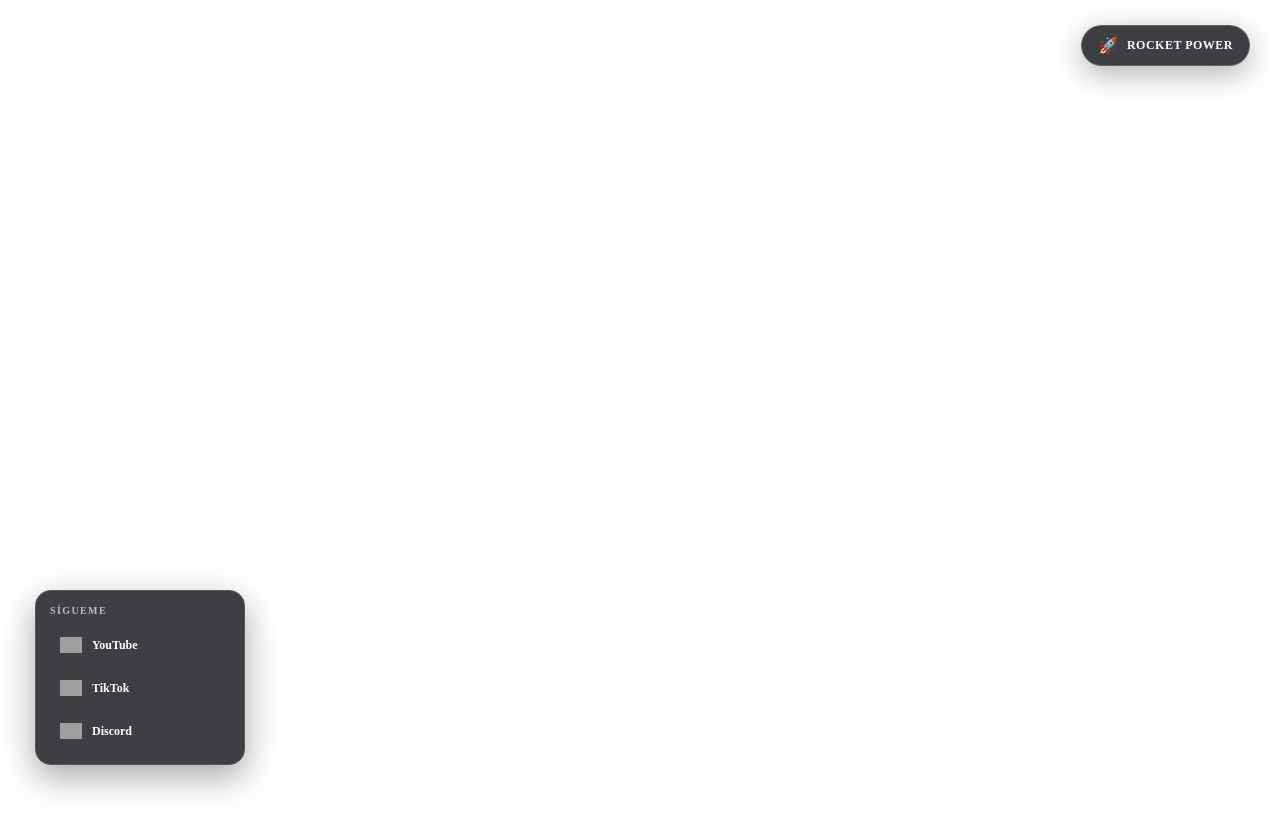
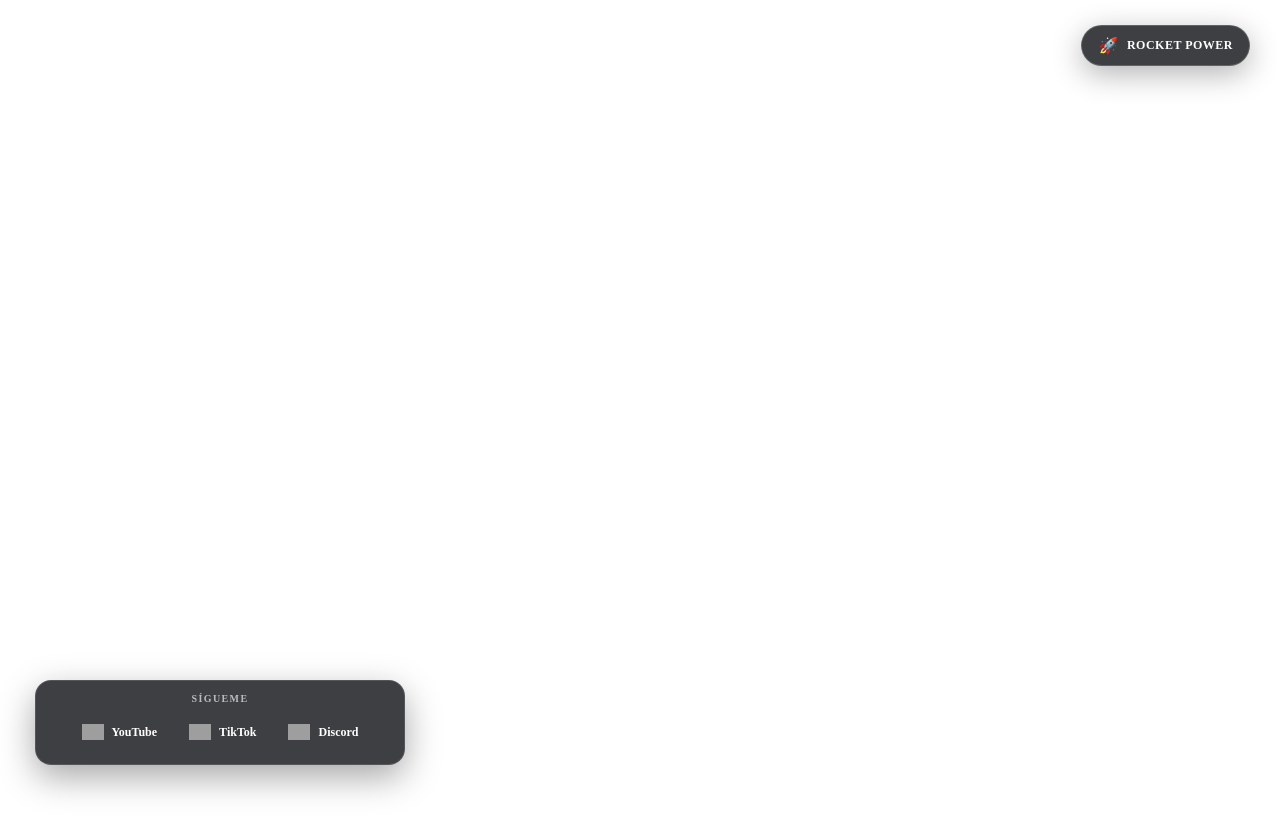
Before and after one commit to Smonk14/smonk-radio-web, a website built with Vite: page index.html in a window 1280 px wide. Built offline with nearby package versions, Linux system fonts and the light colour scheme; some packages are replaced by stand-ins of ours; no server answers; the database is empty; grey boxes are pictures that could not be loaded.

Commit message:
Feat: arreglo redes sociales

```diff
--- a/src/styles/social-links.css
+++ b/src/styles/social-links.css
@@ -6,9 +6,11 @@
 
   z-index: 60;
 
-  width: 180px;
+  /* Ya no necesitamos 180px porque ahora son 3 botones horizontales */
+  width: auto;
+  min-width: 340px;
 
-  padding: 14px;
+  padding: 12px 14px;
 
   border: 1px solid rgba(255, 255, 255, 0.12);
   border-radius: 16px;
@@ -26,7 +28,7 @@
 .smonk-socials-title {
   display: block;
 
-  margin-bottom: 10px;
+  margin-bottom: 8px;
 
   color: rgba(255, 255, 255, 0.65);
 
@@ -34,22 +36,27 @@
   font-weight: 900;
 
   letter-spacing: 1.4px;
+
+  text-align: center;
 }
 
 .smonk-socials-links {
   display: flex;
-  flex-direction: column;
+  flex-direction: row;
+  align-items: center;
+  justify-content: center;
 
-  gap: 5px;
+  gap: 8px;
 }
 
 .smonk-social-link {
   display: flex;
   align-items: center;
+  justify-content: center;
 
-  gap: 10px;
+  gap: 8px;
 
-  padding: 8px 10px;
+  padding: 9px 12px;
 
   border-radius: 10px;
 
@@ -77,11 +84,14 @@
 .smonk-social-link:hover {
   background: rgba(237, 20, 45, 0.16);
 
-  transform: translateX(3px);
+  /* Horizontal queda mejor levantarlo que moverlo a la derecha */
+  transform: translateY(-2px);
 }
 
 
-/* MOBILE */
+/* =========================
+   MOBILE
+   ========================= */
 
 @media (max-width: 768px) {
   #smonk-socials {
@@ -94,26 +104,18 @@
     transform: translateX(-50%);
 
     width: calc(100vw - 28px);
+    min-width: 0;
     max-width: 430px;
 
     padding: 12px;
   }
 
-  .smonk-socials-title {
-    text-align: center;
-  }
-
   .smonk-socials-links {
-    flex-direction: row;
-    justify-content: center;
-
     gap: 8px;
   }
 
   .smonk-social-link {
     flex: 1;
-
-    justify-content: center;
 
     padding: 9px 6px;
   }
```
Also changed, not shown: public/social/tiktok.png.
